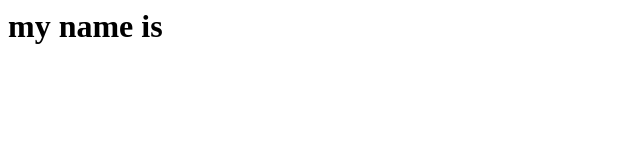
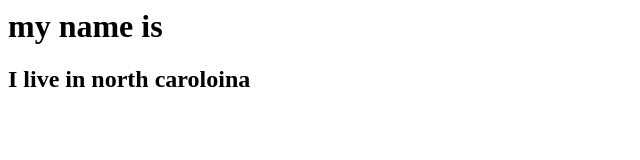
Before and after one commit to harikap194/WebDev, a plain HTML site: page index.html in a window 1280 px wide. Shown: the whole page, without its empty margins (0-640 px from the left). Drawn offline with Linux system fonts and the light colour scheme.

Commit message:
Update index.html

```diff
--- a/index.html
+++ b/index.html
@@ -7,6 +7,7 @@
     </head>
     <body>
         <h1> my name is </h1>
+      <h2> I live in north caroloina </h2>
     </body>
 
 
```
